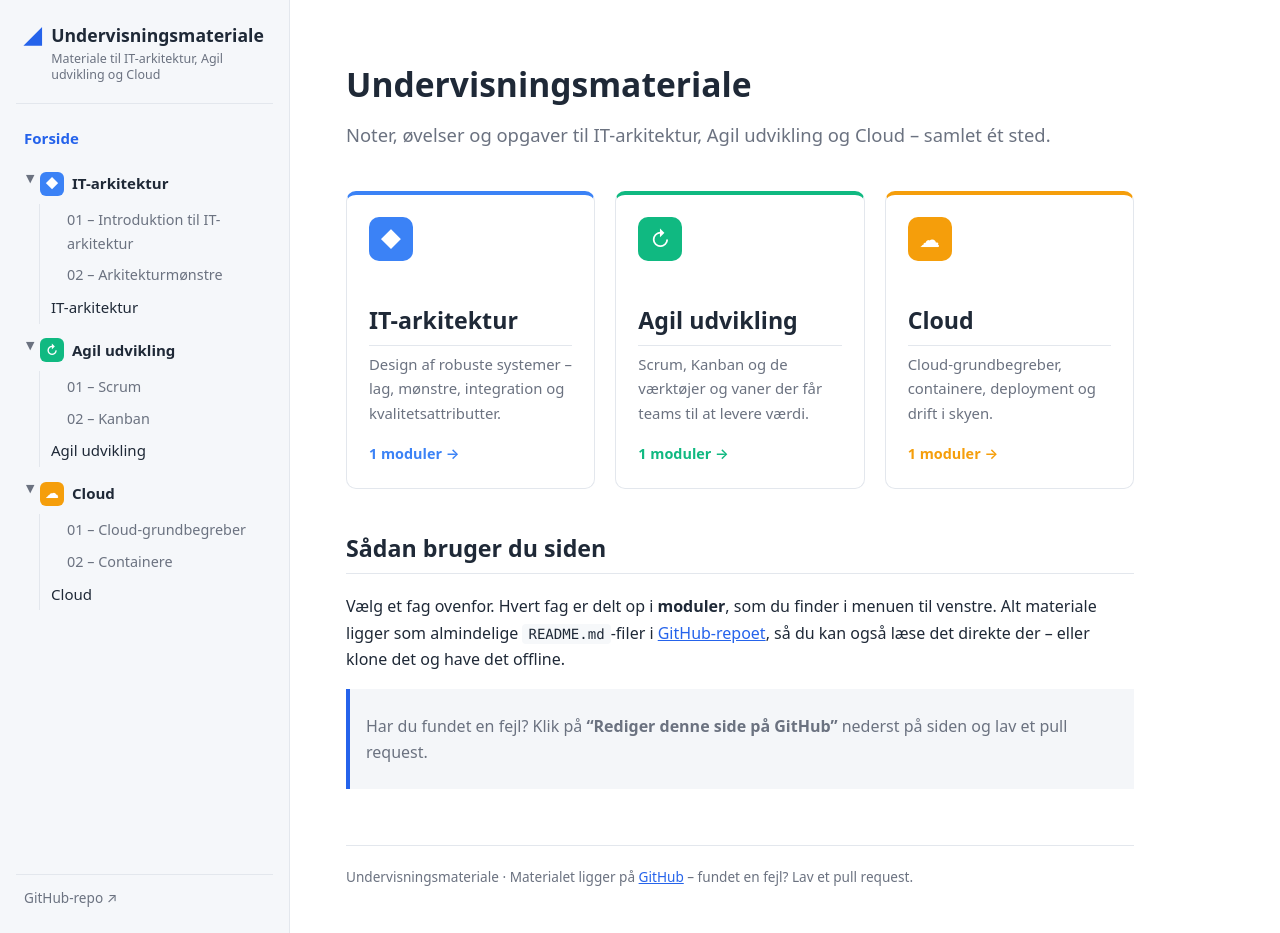
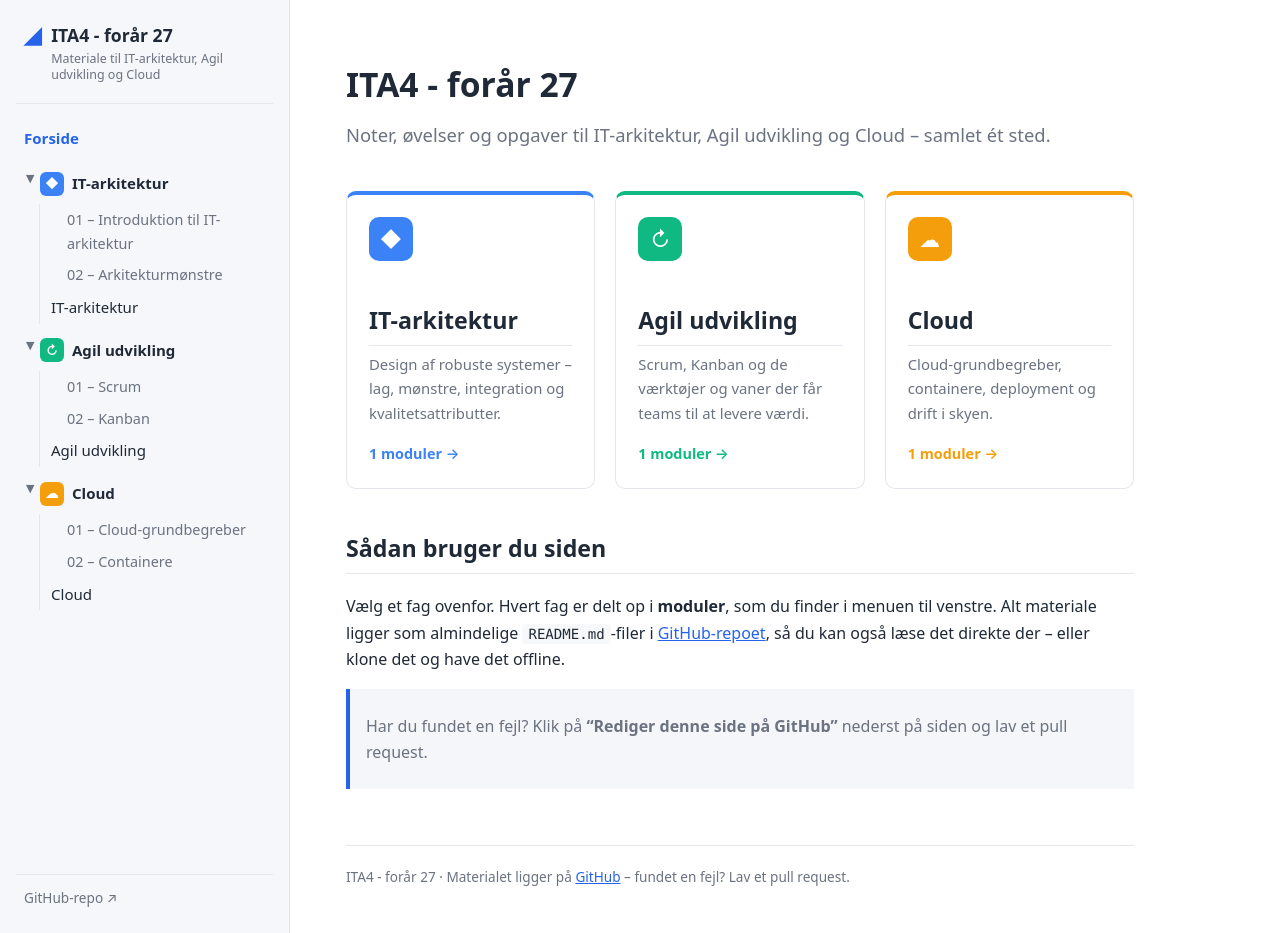
Before and after one commit to clbokea/undervisningsmateriale, a Jekyll site: the page built from index.md, in a window 1280 px wide and 933 px high. Built offline with Jekyll 4.4.1, drawn with Linux system fonts in a browser that asks for light colours.

Commit message:
Omdøb siden til ITA4 - forår 27
Co-Authored-By: Claude Opus 5.5 <noreply@anthropic.com>

```diff
--- a/_config.yml
+++ b/_config.yml
@@ -1,4 +1,4 @@
-title: Undervisningsmateriale
+title: ITA4 - forår 27
 description: Materiale til IT-arkitektur, Agil udvikling og Cloud
 lang: da
 baseurl: "/undervisningsmateriale"   # navnet på GitHub-repoet
--- a/index.md
+++ b/index.md
@@ -1,7 +1,7 @@
 ---
 layout: home
 title: Forside
-hero_title: Undervisningsmateriale
+hero_title: ITA4 - forår 27
 hero_text: Noter, øvelser og opgaver til IT-arkitektur, Agil udvikling og Cloud – samlet ét sted.
 ---
 
```
Also changed, not shown: README.md.
